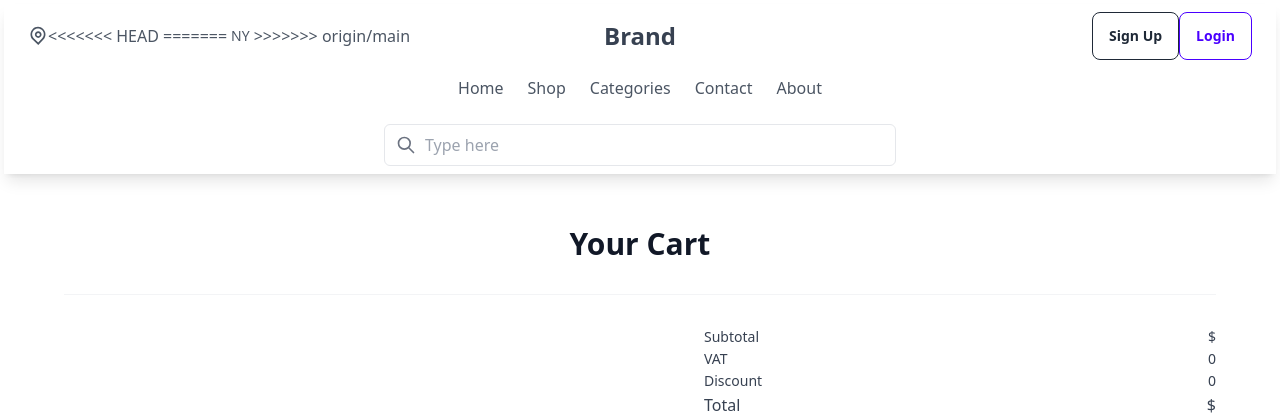
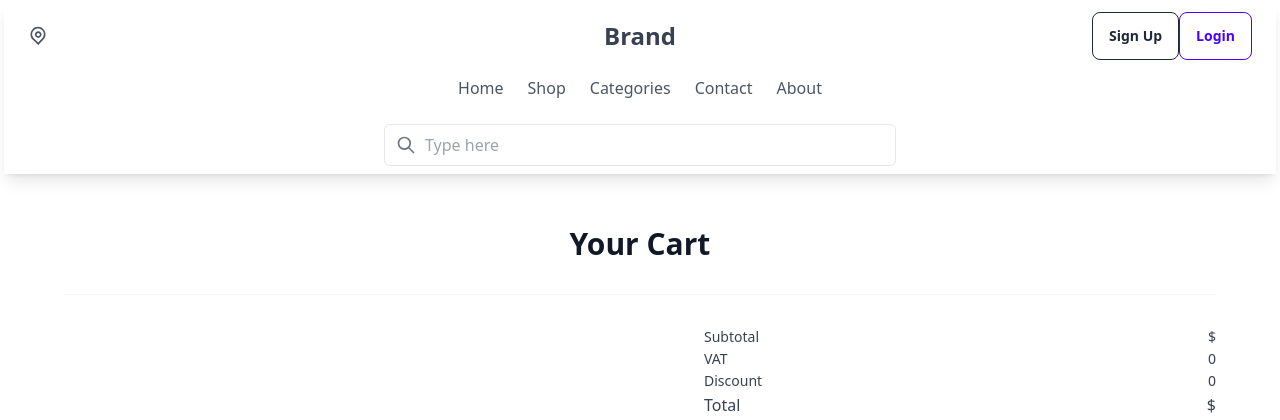
Before and after one commit to Sabri-Simo/django, a Django app: template cart/templates/cart/cart.html in a window 1280 px wide. Shown: the top 420 px of the page. Run offline with Django 5.2, Linux system fonts and the light colour scheme; the template is opened without the code that fills it, so the values that code supplies are empty; some libraries are stand-ins or nearby versions.

Commit message:
Update base.html

```diff
--- a/core/templates/core/base.html
+++ b/core/templates/core/base.html
@@ -18,10 +18,7 @@
                   <svg class="h-5 w-5" viewBox="0 0 24 24" fill="none" xmlns="http://www.w3.org/2000/svg">
                       <path fill-rule="evenodd" clip-rule="evenodd" d="M16.2721 10.2721C16.2721 12.4813 14.4813 14.2721 12.2721 14.2721C10.063 14.2721 8.27214 12.4813 8.27214 10.2721C8.27214 8.06298 10.063 6.27212 12.2721 6.27212C14.4813 6.27212 16.2721 8.06298 16.2721 10.2721ZM14.2721 10.2721C14.2721 11.3767 13.3767 12.2721 12.2721 12.2721C11.1676 12.2721 10.2721 11.3767 10.2721 10.2721C10.2721 9.16755 11.1676 8.27212 12.2721 8.27212C13.3767 8.27212 14.2721 9.16755 14.2721 10.2721Z" fill="currentColor" /><path fill-rule="evenodd" clip-rule="evenodd" d="M5.79417 16.5183C2.19424 13.0909 2.05438 7.39409 5.48178 3.79417C8.90918 0.194243 14.6059 0.054383 18.2059 3.48178C21.8058 6.90918 21.9457 12.6059 18.5183 16.2059L12.3124 22.7241L5.79417 16.5183ZM17.0698 14.8268L12.243 19.8965L7.17324 15.0698C4.3733 12.404 4.26452 7.97318 6.93028 5.17324C9.59603 2.3733 14.0268 2.26452 16.8268 4.93028C19.6267 7.59603 19.7355 12.0268 17.0698 14.8268Z" fill="currentColor" />
                   </svg>
-<<<<<<< HEAD
-=======
-                  <span class="mx-1 text-sm">NY</span>
->>>>>>> origin/main
+
               </div>
               <div class="w-full text-gray-700 md:text-center text-2xl font-semibold">
                   Brand
```
